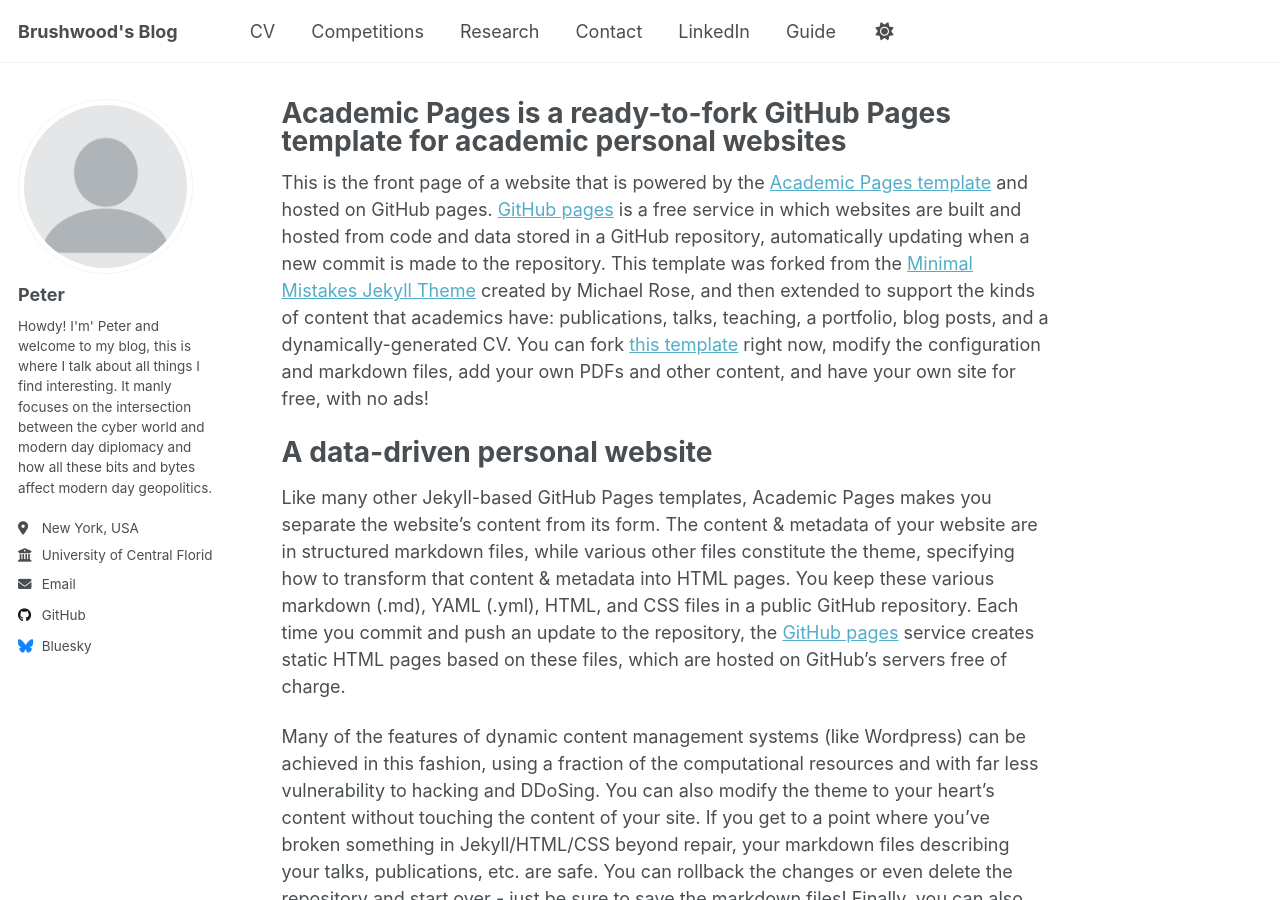
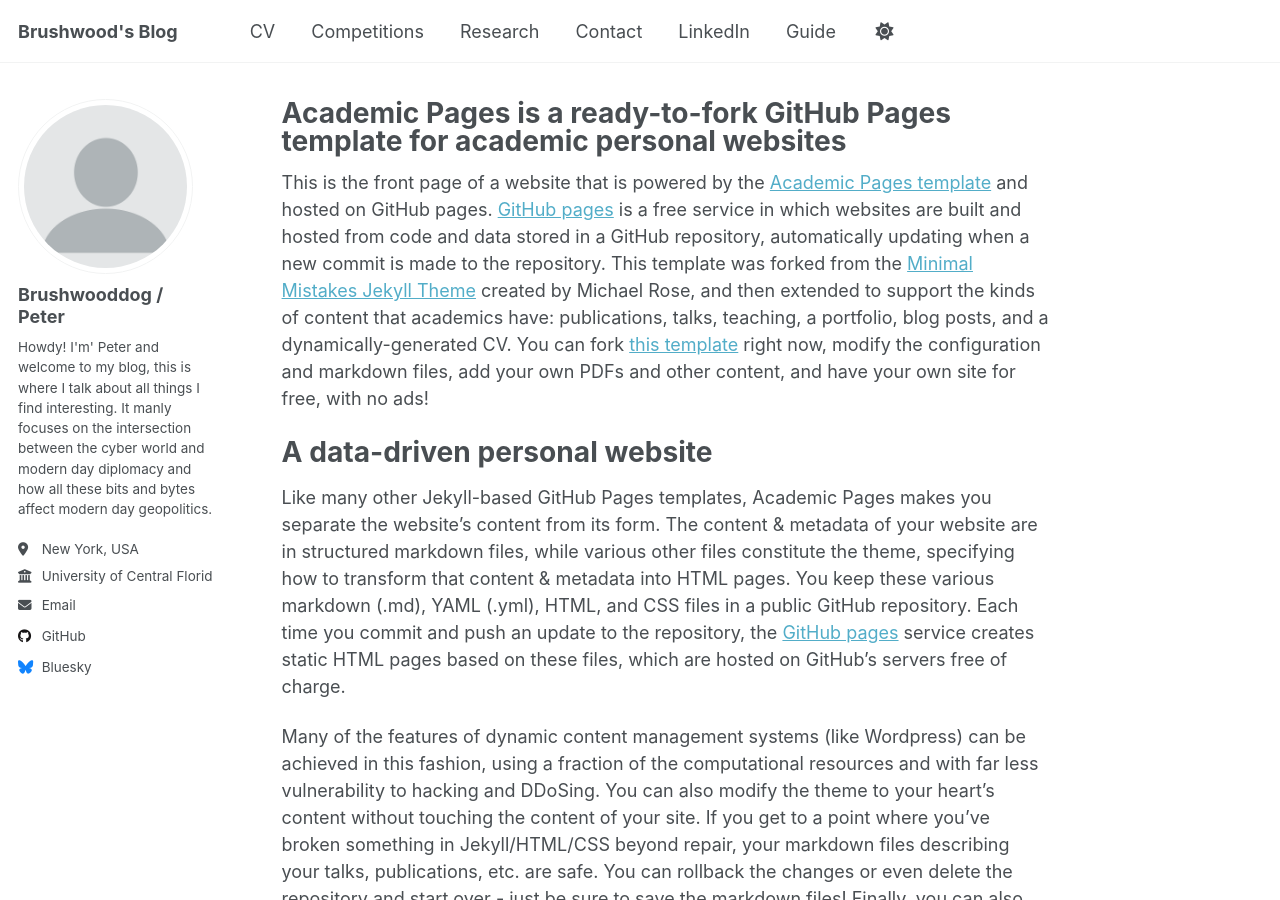
Before and after one commit to brushwooddog/brushwooddog.github.io, a Jekyll site: the page built from _pages/about.md, in a window 1280 px wide and 900 px high. Built offline with Jekyll 4.4.1, drawn with Linux system fonts in a browser that asks for light colours.

```diff
--- a/_config.yml
+++ b/_config.yml
@@ -12,7 +12,7 @@ site_theme               : "default"
 title                    : "Brushwood's Blog"
 title_separator          : "-"
 name                     : &name "Brushwooddog"
-description              : &description "Howdy! I'm' Peter and welcome to my blog, this is where I talk about all things I find interesting. It manly focuses on the intersection between the cyber world and modern day diplomacy and how all these bits and bytes affect modern day geopolitics. "
+description              : &description "Howdy! I’m Peter — welcome to my blog. I explore the intersection of cybersecurity, diplomacy, and how tech shapes modern geopolitics."
 url                      : https://brushwooddog.github.io/ # the base hostname & protocol for your site e.g. "https://[your GitHub username].github.io" or if you already have some other page hosted on Github then use "https://[your GitHub username].github.io/[Your Repo Name]"
 baseurl                  : "" # the subpath of your site, e.g. "/blog"
 repository               : "https://github.com/brushwooddog/brushwooddog.github.io.git"
@@ -23,7 +23,7 @@ repository               : "https://github.com/brushwooddog/brushwooddog.github.
 author:
   # Biographic information
   avatar           : "profile.png"
-  name             : "Peter"
+  name             : "Brushwooddog / Peter"
   pronouns         : # example: "she/her"
   bio              : "Howdy! I'm' Peter and welcome to my blog, this is where I talk about all things I find interesting. It manly focuses on the intersection between the cyber world and modern day diplomacy and how all these bits and bytes affect modern day geopolitics. "
   location         : "New York, USA"
```
